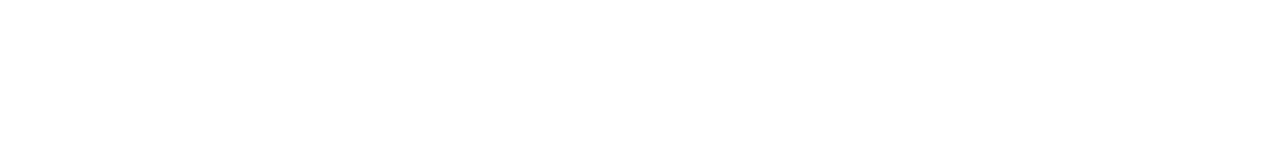
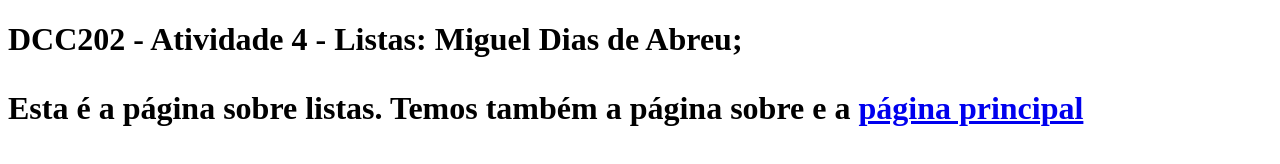
Before and after one commit to ufjf-dcc202/ufjf-dcc202-2023-3-a-atv4-Miguel-Dias-112, a website: page listas.html in a window 1280 px wide. Drawn offline with Linux system fonts and the light colour scheme.

Commit message:
conteudo html listas

```diff
--- a/listas.html
+++ b/listas.html
@@ -7,6 +7,11 @@
     <title>DCC202 - Atividade 4 - Listas: Miguel Dias de Abreu;</title>
 </head>
 <body>
-
+    <main>
+        <h1>
+            DCC202 - Atividade 4 - Listas: Miguel Dias de Abreu;
+            <p>Esta é a página sobre listas. Temos também a página sobre <a href="tabelas.html"></a> e a <a href="index.html">página principal</a></p>
+        </h1>
+    </main>
 </body>
 </html>
```
